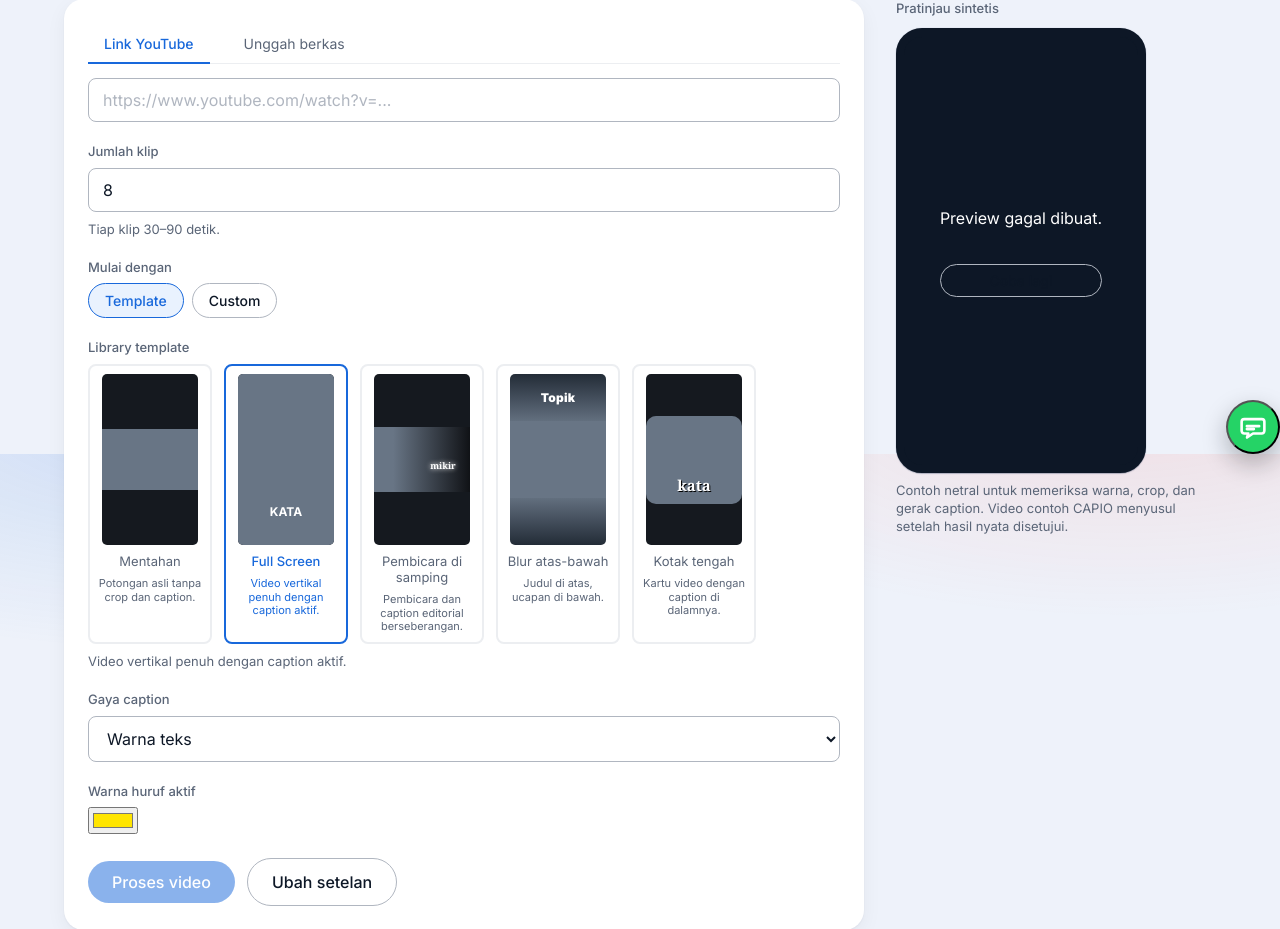
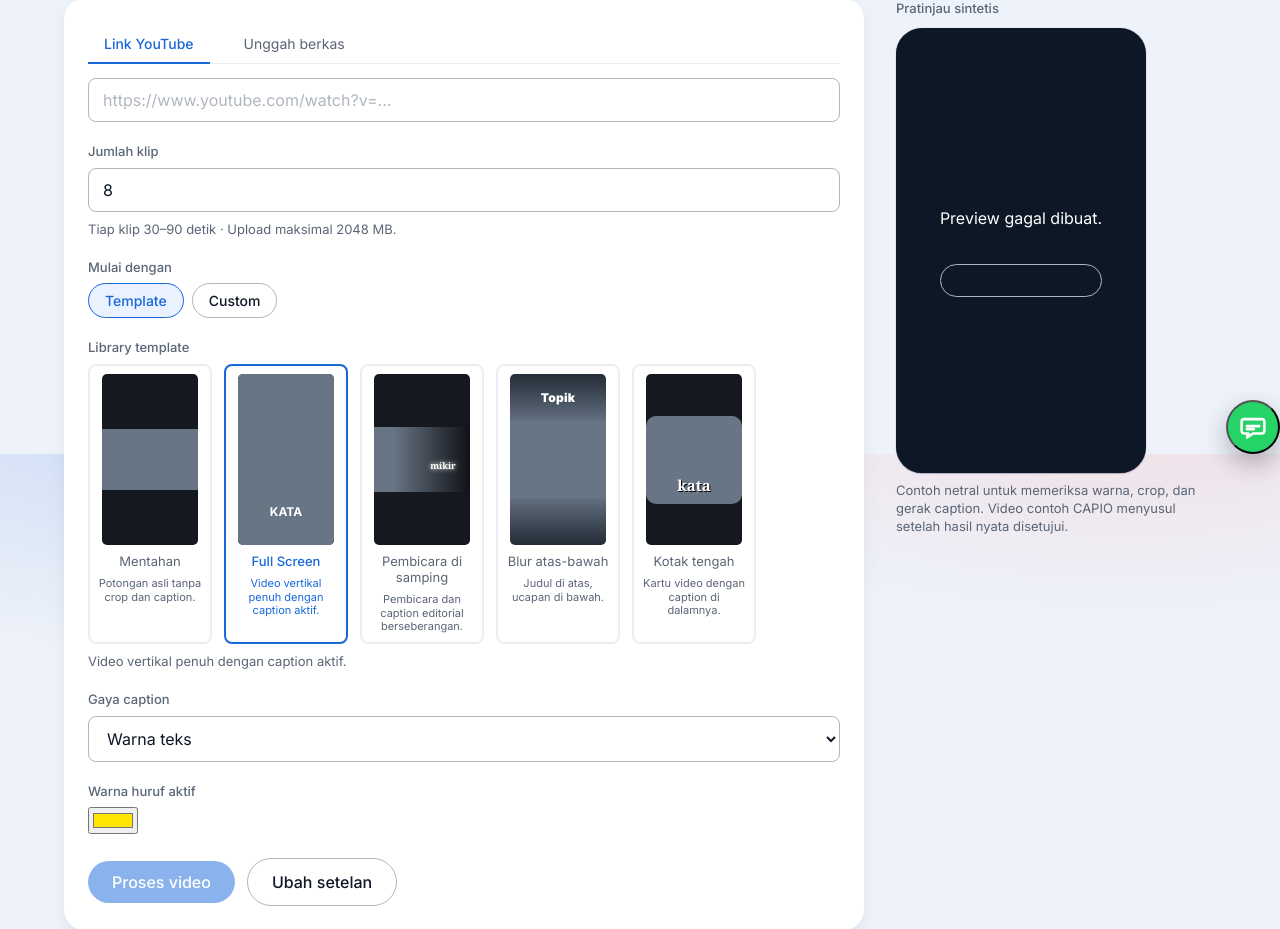
Before and after one commit to dataagentiv-gif/agentiv-capio, a FastAPI app: page / in a window 1280 px wide. Shown: the part 346-1275 px from the top of the page. Run offline with FastAPI, Linux system fonts and the light colour scheme; data that the repository does not hold is empty; parts of the project's set-up code (start-up, migrations or seed data) failed here and were passed over.

Commit message:
add BYOK storage and upload safeguards

```diff
--- a/api/routes.py
+++ b/api/routes.py
@@ -9,6 +9,7 @@ import io
 import re
 import secrets
 import subprocess
+import shutil
 from sqlalchemy.exc import IntegrityError
 import zipfile
 from contextlib import asynccontextmanager
@@ -364,6 +365,15 @@ def _kurang_konfigurasi() -> str | None:
 def config_status():
     """Ringkasan singkat untuk strip status di halaman Submit."""
     gemini_ok = bool(keypool.keys("gemini"))
+    try:
+        usage = shutil.disk_usage(settings.WORK_DIR)
+        used_pct = round((usage.used / usage.total) * 100, 1) if usage.total else 0
+        storage_status = "critical" if used_pct >= 90 else "warning" if used_pct >= 75 else "ok"
+        storage_info = {"provider": "local", "ok": True, "used_bytes": usage.used,
+                        "free_bytes": usage.free, "total_bytes": usage.total,
+                        "used_percent": used_pct, "status": storage_status}
+    except OSError:
+        storage_info = {"provider": "local", "ok": False, "status": "unknown"}
     return {
         # Transkrip dan LLM ditampilkan terpisah karena secara konsep memang
         # dua tahap pipeline berbeda (Stage 2 vs Stage 3/8) — kebetulan saja
@@ -381,7 +391,7 @@ def config_status():
         # Penyimpanan lokal tidak pernah "belum dikonfigurasi" — foldernya
         # dibuat sendiri. Tetap dilaporkan supaya strip status di halaman
         # Submit menampilkan ketiga bagian pipeline secara utuh.
-        "storage": {"provider": "local", "ok": True},
+        "storage": storage_info,
         "lisensi": lisensi.status(),
         "wa": lisensi.tautan_wa(),
         "ready": gemini_ok and lisensi.boleh_submit()[0],
@@ -401,6 +411,7 @@ def config_status():
         "default_clips": settings.TARGET_CLIPS_DEFAULT,
         "min_sec": settings.MIN_CLIP_SEC,
         "max_sec": settings.MAX_CLIP_SEC,
+        "max_upload_mb": settings.MAX_UPLOAD_MB,
     }
 
 
@@ -461,6 +472,8 @@ def play_clip(job_id: str, clip_id: str, range: str | None = Header(default=None
 
     try:
         potongan, panjang, content_range = storage.open_clip(job_id, clip_id, range)
+    except HTTPException:
+        raise
     except Exception as e:  # noqa: BLE001
         log.warning("gagal ambil klip %s/%s: %s", job_id, clip_id, e)
         raise HTTPException(404, "Klip tidak ada di storage") from e
@@ -615,7 +628,12 @@ async def unggah_berkas(berkas: UploadFile):
         with tujuan.open("wb") as keluar:
             while potong := await berkas.read(4 * 1024 * 1024):
                 besar += len(potong)
+                if besar > settings.MAX_UPLOAD_MB * 1024 * 1024:
+                    unggah.bersihkan(ident)
+                    raise HTTPException(413, f"Berkas terlalu besar. Batas upload {settings.MAX_UPLOAD_MB} MB.")
                 keluar.write(potong)
+    except HTTPException:
+        raise
     except Exception as e:  # noqa: BLE001
         # Berkas separuh jalan tidak boleh ditinggal: ia tidak akan pernah jadi
         # job, dan ukurannya justru paling besar saat gagal di tengah.
--- a/config/env_store.py
+++ b/config/env_store.py
@@ -134,6 +134,10 @@ FIELDS = [
        lanjutan=True,
        help="Job yang belum selesai setelah selama ini dihentikan dan ditandai "
             "gagal. 1800 cukup untuk video satu jam."),
+    _f("MAX_UPLOAD_MB", "Batas ukuran upload (MB)", "Klip", kind="number",
+       lanjutan=True,
+       help="Berkas yang lebih besar langsung ditolak agar tidak memenuhi disk. "
+            "Bawaan 2048 MB."),
     _f("SILENCE_NOISE_DB", "Ambang hening (dB)", "Klip", kind="number", lanjutan=True,
        help="-30 untuk podcast bersih. Kalau source ada musik latar, NAIKKAN "
             "ke -20 — jangan diturunkan. Musik menaikkan lantai kebisingan, "
--- a/config/settings.py
+++ b/config/settings.py
@@ -164,6 +164,7 @@ class Settings(BaseSettings):
     MIN_CLIP_SEC: float = 30.0
     MAX_CLIP_SEC: float = 90.0
     TARGET_CLIPS_DEFAULT: int = 8
+    MAX_UPLOAD_MB: int = 2048
 
     # --- Konkurensi worker ---
     #
--- a/web/templates/submit.html
+++ b/web/templates/submit.html
@@ -81,7 +81,7 @@ file.onchange=()=>{if(file.files[0])upload(file.files[0]);};
 ['dragleave','drop'].forEach(ev=>drop.addEventListener(ev,e=>{e.preventDefault();drop.classList.remove('siap');}));
 drop.addEventListener('drop',e=>{if(e.dataTransfer.files[0])upload(e.dataTransfer.files[0]);});
 document.getElementById('url').oninput=refreshButton; document.getElementById('n').oninput=refreshButton;
-async function loadStatus(){try{const s=await(await fetch('/api/status')).json();ready=!!s.ready;document.getElementById('status').innerHTML=ready?'<span class="stat ok">CAPIO siap</span>':'<a class="stat warn" href="/settings">CAPIO belum siap — periksa Setting →</a>';document.getElementById('durasi').textContent=`Tiap klip ${s.min_sec}–${s.max_sec} detik.`;}catch{document.getElementById('status').textContent='CAPIO tidak merespons.';}refreshButton();}
+async function loadStatus(){try{const s=await(await fetch('/api/status')).json();ready=!!s.ready;const storageWarn=s.storage?.status==='critical'?' · Storage hampir penuh':s.storage?.status==='warning'?' · Storage mulai penuh':'';document.getElementById('status').innerHTML=ready?`<span class="stat ${storageWarn?'warn':'ok'}">CAPIO siap${storageWarn}</span>`:'<a class="stat warn" href="/settings">CAPIO belum siap — periksa Setting →</a>';document.getElementById('durasi').textContent=`Tiap klip ${s.min_sec}–${s.max_sec} detik · Upload maksimal ${s.max_upload_mb||2048} MB.`;}catch{document.getElementById('status').textContent='CAPIO tidak merespons.';}refreshButton();}
 form.onsubmit=async e=>{e.preventDefault();const why=reason();if(why){out.innerHTML=`<div class="note err">${esc(why)}</div>`;return;}go.disabled=true;go.textContent='Mengirim…';const requestId=crypto.randomUUID();try{const r=await fetch('/jobs',{method:'POST',headers:{'Content-Type':'application/json'},body:JSON.stringify({url:sourceMode()==='berkas'?sourceFile:document.getElementById('url').value.trim(),target_clips:Number(document.getElementById('n').value),template_id:mode==='custom'?'custom':picked,adjustments:opts(),client_request_id:requestId})});const d=await r.json();if(!r.ok)throw Error(Array.isArray(d.detail)?d.detail.map(x=>x.msg).join('; '):d.detail||'Gagal');out.innerHTML=`<div class="note ok">Video masuk antrean — <a href="/process#${esc(d.job_id)}">lihat prosesnya</a>.</div>`;document.getElementById('url').value='';sourceFile=null;file.value='';note.textContent='';}catch(err){out.innerHTML=`<div class="note err">${esc(err.message)}</div>`;}finally{go.textContent='Proses video';refreshButton();}};
 loadTemplates();drawCustom();customLabels();loadStatus();
 </script>
```
